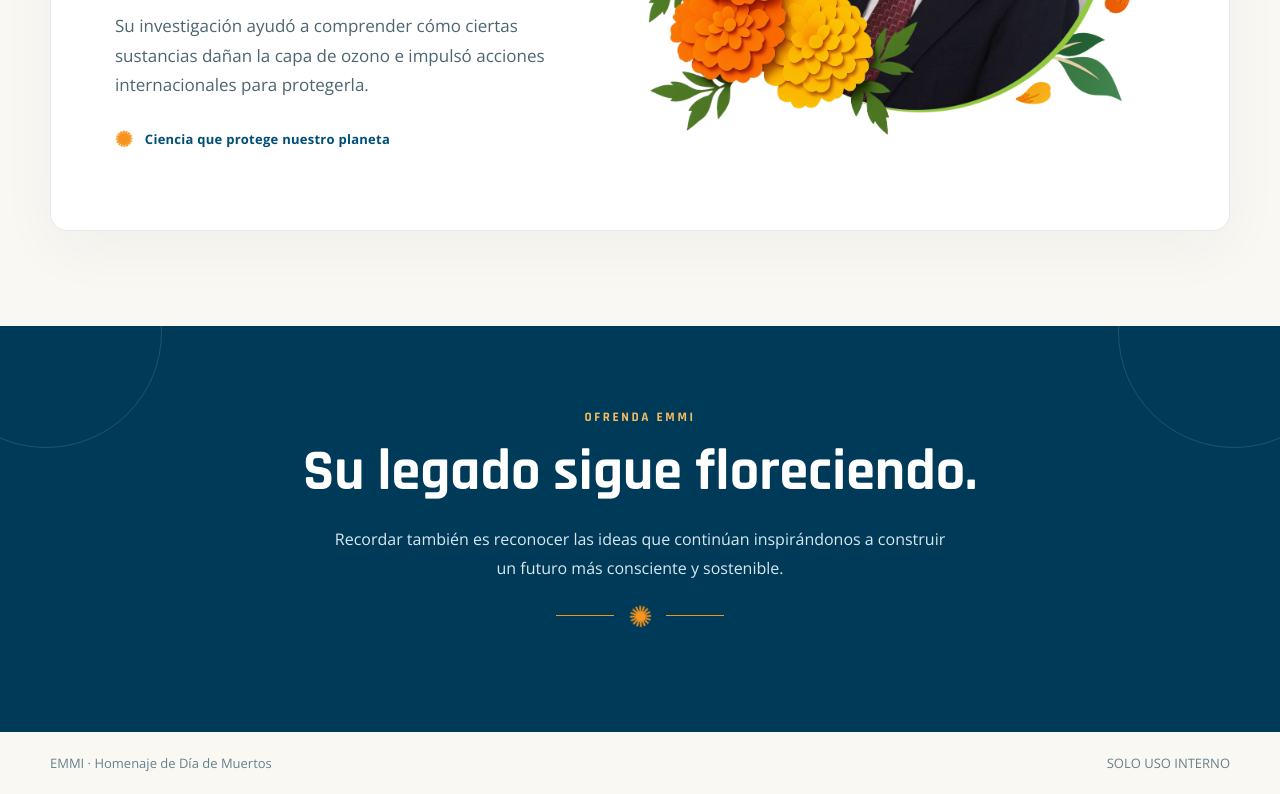
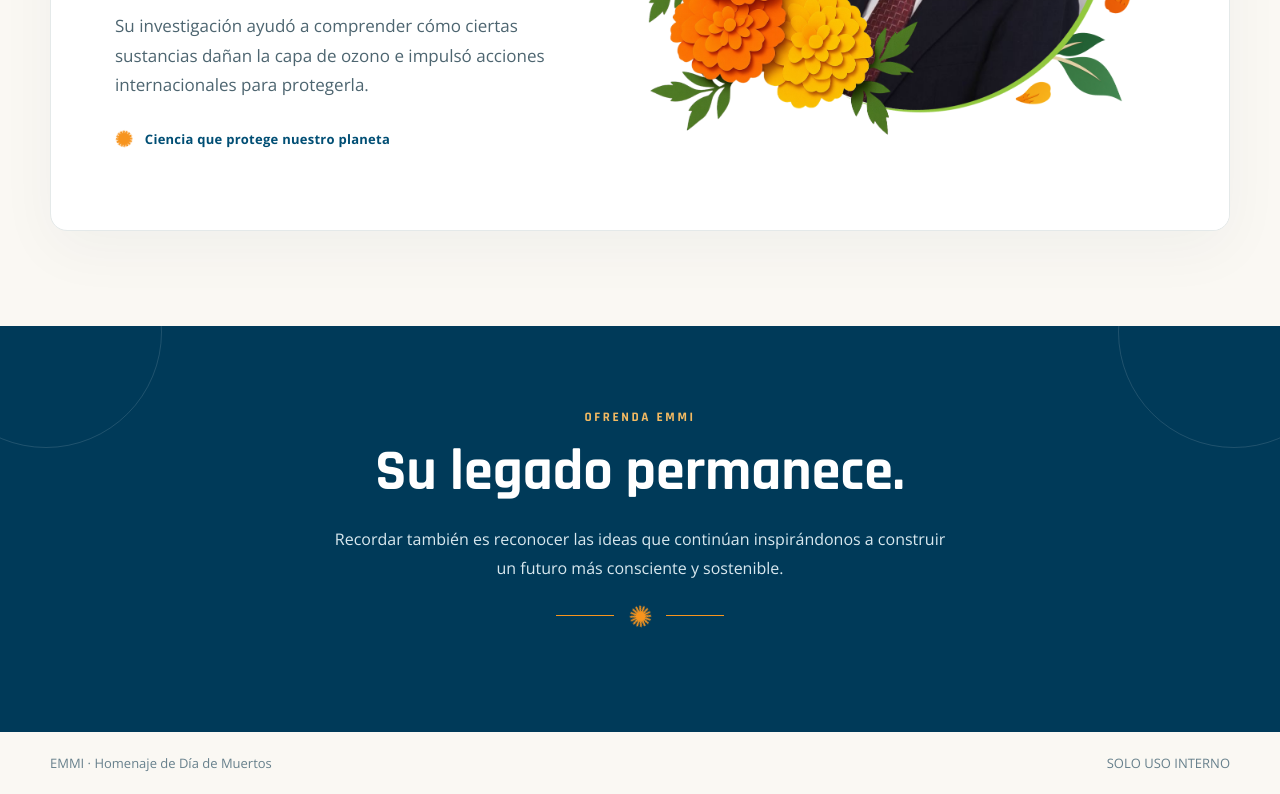
Before and after one commit to PoAzl/OfrendaEMMI-MarioMolina, a plain HTML site: page index.html in a window 1280 px wide. Shown: the part 1190-1984 px from the top of the page. Drawn offline with nearby package versions, Linux system fonts and the light colour scheme.

Commit message:
Update index.html

```diff
--- a/index.html
+++ b/index.html
@@ -205,7 +205,7 @@
     <section class="closing" id="legado">
       <div class="container reveal">
         <p class="eyebrow">Ofrenda EMMI</p>
-        <h2>Su legado sigue floreciendo.</h2>
+        <h2>Su legado permanece.</h2>
         <p>Recordar también es reconocer las ideas que continúan inspirándonos a construir un futuro más consciente y sostenible.</p>
         <div class="line-flower" aria-hidden="true"><span class="flower">✺</span></div>
       </div>
```
